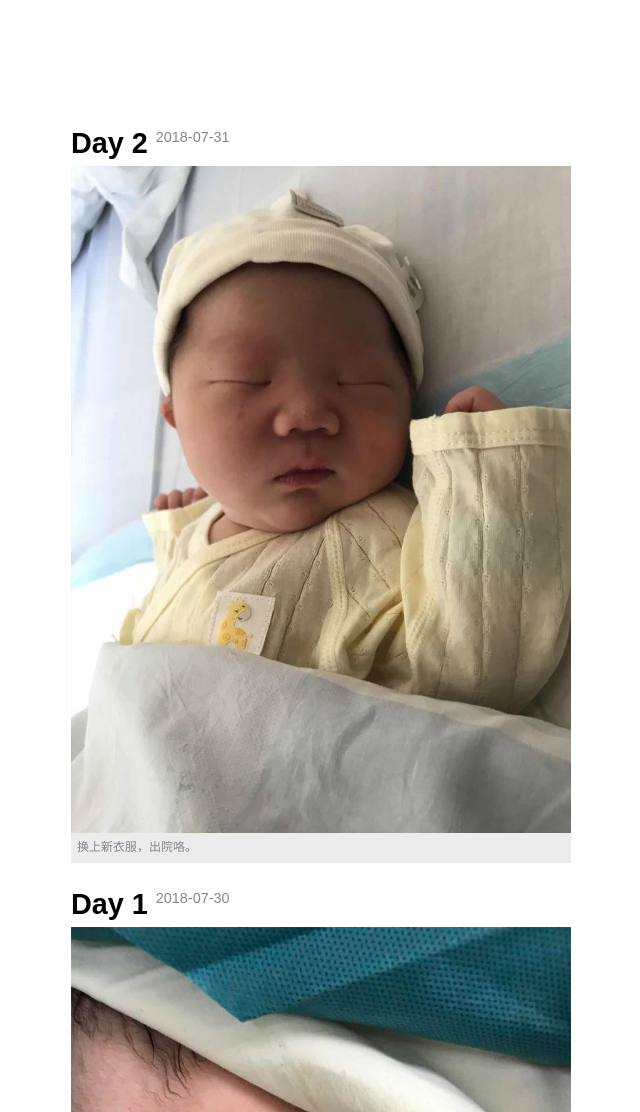
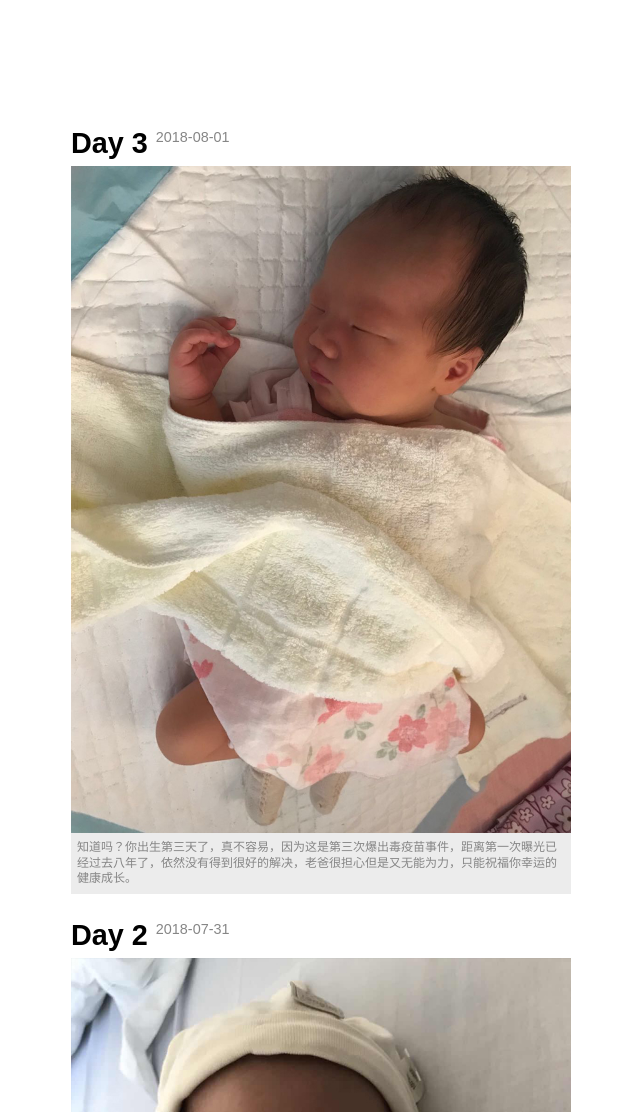
Before and after one commit to jaywcjlove/baby, a plain HTML site: page index.html in a window 1280 px wide. Shown: the part 520-1632 px from the top of the page, without its empty margins (319-959 px from the left). Drawn offline with Linux system fonts and the light colour scheme.

Commit message:
Baby 3th day.

```diff
--- a/index.html
+++ b/index.html
@@ -26,6 +26,11 @@
     </tbody>
   </table>
   <div class="photo">
+    <div>
+      <h2>Day 3 <sup>2018-08-01</sup></h2>
+      <img alt="王昭然" src="images/day3.jpg" />
+      <p>知道吗？你出生第三天了，真不容易，因为这是第三次爆出毒疫苗事件，距离第一次曝光已经过去八年了，依然没有得到很好的解决，老爸很担心但是又无能为力，只能祝福你幸运的健康成长。</p>
+    </div>
     <div>
       <h2>Day 2 <sup>2018-07-31</sup></h2>
       <img alt="王昭然" src="images/day2.jpg" />
```
Also changed, not shown: images/day3.jpg (added).
